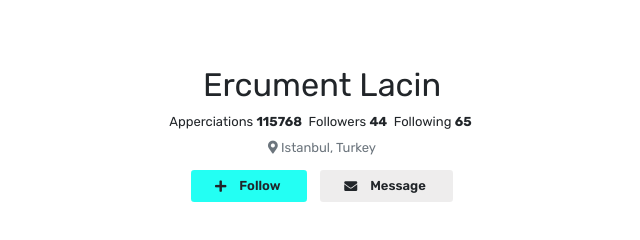
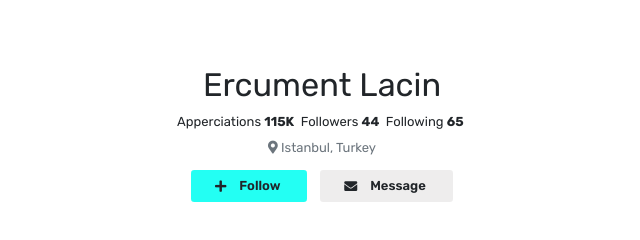
Before and after one commit to ercumentlacin/user-profile, a plain HTML site: page index.html in a window 1280 px wide. Shown: the top 240 px of the page, 508-1148 px from the left. Drawn offline with nearby package versions, Linux system fonts and the light colour scheme.

Commit message:
Update index.html

```diff
--- a/index.html
+++ b/index.html
@@ -22,7 +22,7 @@
             <div class="row justify-content-center px-3">
               <h1 class="profiles-name">Ercument Lacin</h1>
               <div class="profiles-description d-flex">
-                <span class="d-flex align-items-center">Apperciations <strong class="number mx-1">115768</strong></span>
+                <span class="d-flex align-items-center">Apperciations <strong class="number mx-1">115K</strong></span>
                 <span class="d-flex align-items-center ml-1">Followers <strong class="number mx-1">44</strong></span>
                 <span class="d-flex align-items-center ml-1">Following <strong class="number mx-1">65</strong></span>
               </div>
```
